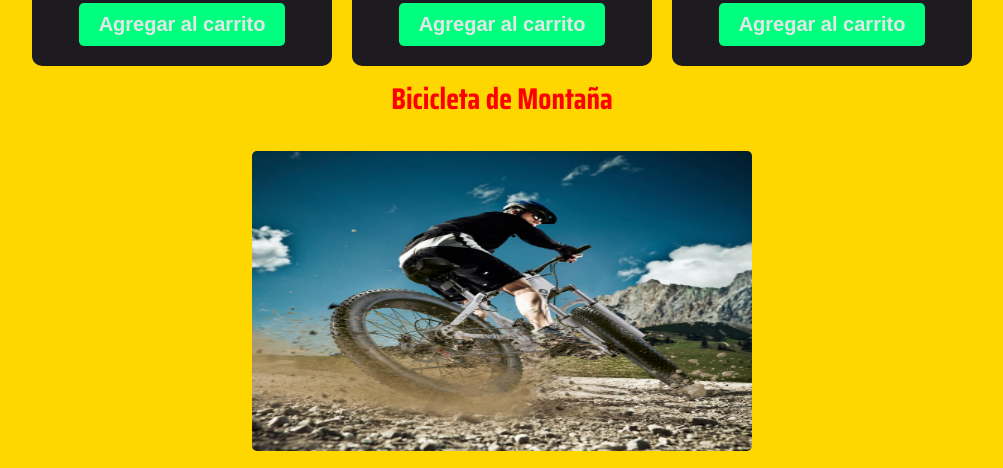
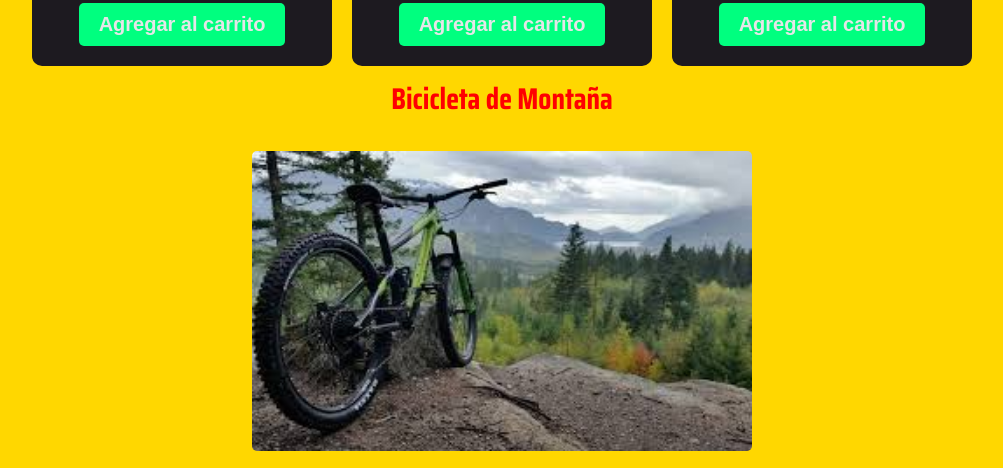
Before and after one commit to JoseMPaz/Front-End-JS, a plain HTML site: page index.html in a window 1280 px wide. Shown: the part 1466-1934 px from the top of the page, without its empty margins (138-1141 px from the left). Drawn offline with Linux system fonts and the light colour scheme.

Commit message:
finalizo tp

```diff
--- a/index.html
+++ b/index.html
@@ -57,7 +57,7 @@
 			<section class="productos_home">
 				<h2>Bicicleta de Montaña</h2>
 				<!--Contenido Tangencial Relacionado a esta pagina web-->
-				<img class="img-bici" src="./img/bicicleta.png" alt="Bicicleta de montaña">
+				<img class="img-bici" src="./img/bicicleta_de_montaña.jpeg" alt="Bicicleta de montaña">
 			</section>
 
 			<section class="productos_home">
```
